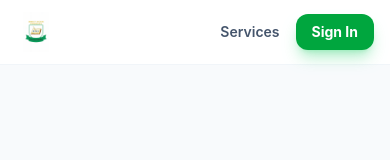
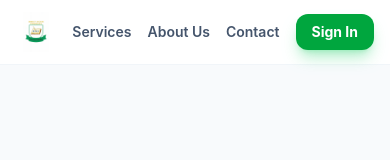
Before and after one commit to brotherJoe-7/direct-access-syndicate, a React (Vite) app in the folder frontend/: page / in a window 390 px wide. Shown: the top 160 px of the page. Built offline with nearby package versions, Linux system fonts and the light colour scheme; no server answers.

Commit message:
Phase 19: Final UI polish for mobile and complete branding standardization

```diff
--- a/frontend/src/components/Navbar.jsx
+++ b/frontend/src/components/Navbar.jsx
@@ -19,8 +19,8 @@ const Navbar = () => {
 
           <div className="flex items-center gap-4 md:gap-8 text-sm md:text-base">
             <Link to="/services" className="text-slate-600 hover:text-green-600 font-semibold transition-colors">Services</Link>
-            <Link to="/about" className="text-slate-600 hover:text-green-600 font-semibold transition-colors hidden md:block">About</Link>
-            <Link to="/contact" className="text-slate-600 hover:text-green-600 font-semibold transition-colors hidden md:block">Contact</Link>
+            <Link to="/about" className="text-slate-600 hover:text-green-600 font-semibold transition-colors">About Us</Link>
+            <Link to="/contact" className="text-slate-600 hover:text-green-600 font-semibold transition-colors">Contact</Link>
 
             {user ? (
               <Link to="/dashboard" className="bg-green-600 text-white px-4 md:px-6 py-2 md:py-2.5 rounded-xl font-bold shadow-lg shadow-green-500/30 hover:bg-green-700 transition-all">
--- a/frontend/src/pages/AdminParents.jsx
+++ b/frontend/src/pages/AdminParents.jsx
@@ -71,7 +71,7 @@ const AdminParents = () => {
         <Layout>
             <div className="flex flex-col md:flex-row md:items-center justify-between gap-4 mb-8">
                 <div>
-                    <h1 className="text-3xl font-black text-slate-800 tracking-tight">Parent Management</h1>
+                    <h1 className="text-3xl font-black text-slate-800 tracking-tight">Parent Records</h1>
                     <p className="text-slate-500 font-medium">View and edit parents registered in the system.</p>
                 </div>
                 <div className="relative w-full md:w-96">
--- a/frontend/src/pages/Expenses.jsx
+++ b/frontend/src/pages/Expenses.jsx
@@ -41,7 +41,7 @@ const Expenses = () => {
   return (
     <Layout>
       <div className="mb-6">
-        <h1 className="text-2xl font-bold text-slate-800 mb-1">Expenses Management</h1>
+        <h1 className="text-2xl font-bold text-slate-800 mb-1">Expense Records</h1>
         <p className="text-slate-500">Record and track school expenditures.</p>
       </div>
 
--- a/frontend/src/pages/Login.jsx
+++ b/frontend/src/pages/Login.jsx
@@ -37,7 +37,7 @@ const Login = () => {
       <div className="z-10 w-full max-w-md p-8 glass rounded-2xl animate-fade-in-up">
         <div className="text-center mb-8">
           <h1 className="text-3xl font-extrabold text-transparent bg-clip-text bg-gradient-to-r from-green-400 to-teal-500 mb-2">
-            DAS Management
+            Direct Access Syndicate
           </h1>
           <p className="text-slate-400 text-sm">Sign in to your account</p>
         </div>
--- a/frontend/src/pages/Services.jsx
+++ b/frontend/src/pages/Services.jsx
@@ -28,8 +28,8 @@ const Services = () => {
                     <div className="w-14 h-14 bg-blue-100 text-blue-600 rounded-2xl flex items-center justify-center mb-6 group-hover:scale-110 transition-transform">
                         <Users size={28} />
                     </div>
-                    <h3 className="text-xl font-bold text-slate-800 mb-3">Student Management</h3>
-                    <p className="text-slate-600 leading-relaxed">Efficiently register students via our public Application Portal. Link students directly to Parent portals for integrated family management.</p>
+                    <h3 className="text-xl font-bold text-slate-800 mb-3">Student Records</h3>
+                    <p className="text-slate-600 leading-relaxed">Efficiently register students via our public Application Portal. Link students directly to Parent portals for integrated family records.</p>
                 </div>
 
                 {/* Service Card */}
```
